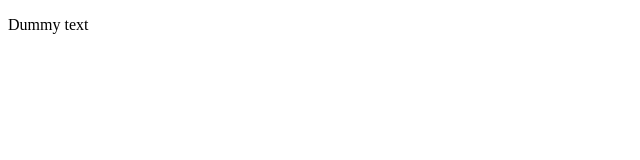
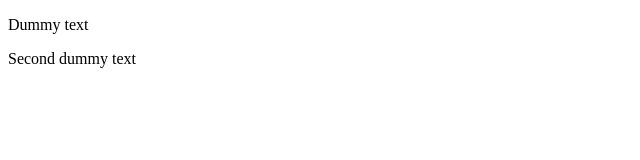
Before and after one commit to codekidney/gitjestgit, a plain HTML site: page index.html in a window 1280 px wide. Shown: the whole page, without its empty margins (0-640 px from the left). Drawn offline with Linux system fonts and the light colour scheme.

Commit message:
drugi paragraf

```diff
--- a/index.html
+++ b/index.html
@@ -8,5 +8,6 @@
 </head>
 <body>
     <p>Dummy text</p>
+    <p>Second dummy text</p>
 </body>
 </html>
```
